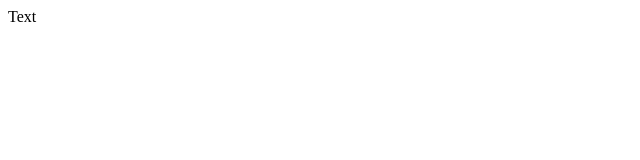
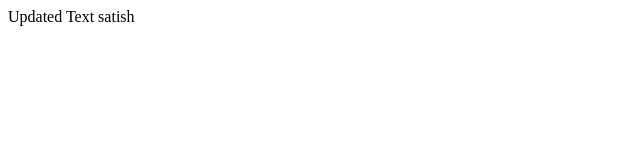
Before and after one commit to princekk434/git-and-github-tutorial, a plain HTML site: page index.html in a window 1280 px wide. Shown: the whole page, without its empty margins (0-640 px from the left). Drawn offline with Linux system fonts and the light colour scheme.

Commit message:
update text to satish

```diff
--- a/index.html
+++ b/index.html
@@ -6,6 +6,6 @@
     <title>Document</title>
   </head>
   <body>
-  Text
+    Updated Text satish
   </body>
 </html>
```
Lines whose indentation alone changed are shown as unchanged.
